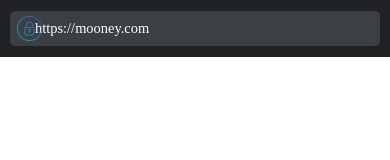
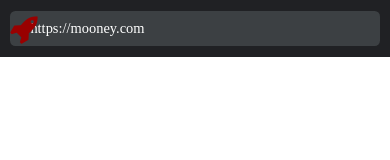
Before and after one commit to CPhilipse/Hacker-Mooney, a React Native app: screen / in a window 390 px wide. Shown: the top 160 px of the page. Built offline with nearby package versions, Linux system fonts and the light colour scheme.

Commit message:
Working icons! :tada:

```diff
--- a/package.json
+++ b/package.json
@@ -7,7 +7,8 @@
     "ios": "react-native run-ios",
     "lint": "eslint .",
     "start": "react-native start",
-    "test": "jest"
+    "test": "jest",
+    "clean-android": "cd android && ./gradlew clean && cd .."
   },
   "dependencies": {
     "@faker-js/faker": "^8.0.2",
--- a/src/components/Url/Url.tsx
+++ b/src/components/Url/Url.tsx
@@ -1,5 +1,6 @@
 import {Image, Text, View} from 'react-native';
 
+import Icon from 'react-native-vector-icons/FontAwesome';
 import React from 'react';
 import {images} from '../../themes';
 import styles from './url.style';
@@ -13,7 +14,8 @@
     <View style={styles.container}>
       <View style={styles.urlWrapper}>
         <Text style={styles.url}>{url}</Text>
-        <Image source={images.lock} style={styles.lockIcon} />
+        {/* <Image source={images.lock} style={styles.lockIcon} /> */}
+        <Icon name="rocket" size={30} color="#900" />
       </View>
     </View>
   );
```
Also changed, not shown: 1 other file (tests, documents, lock files or other folders).
